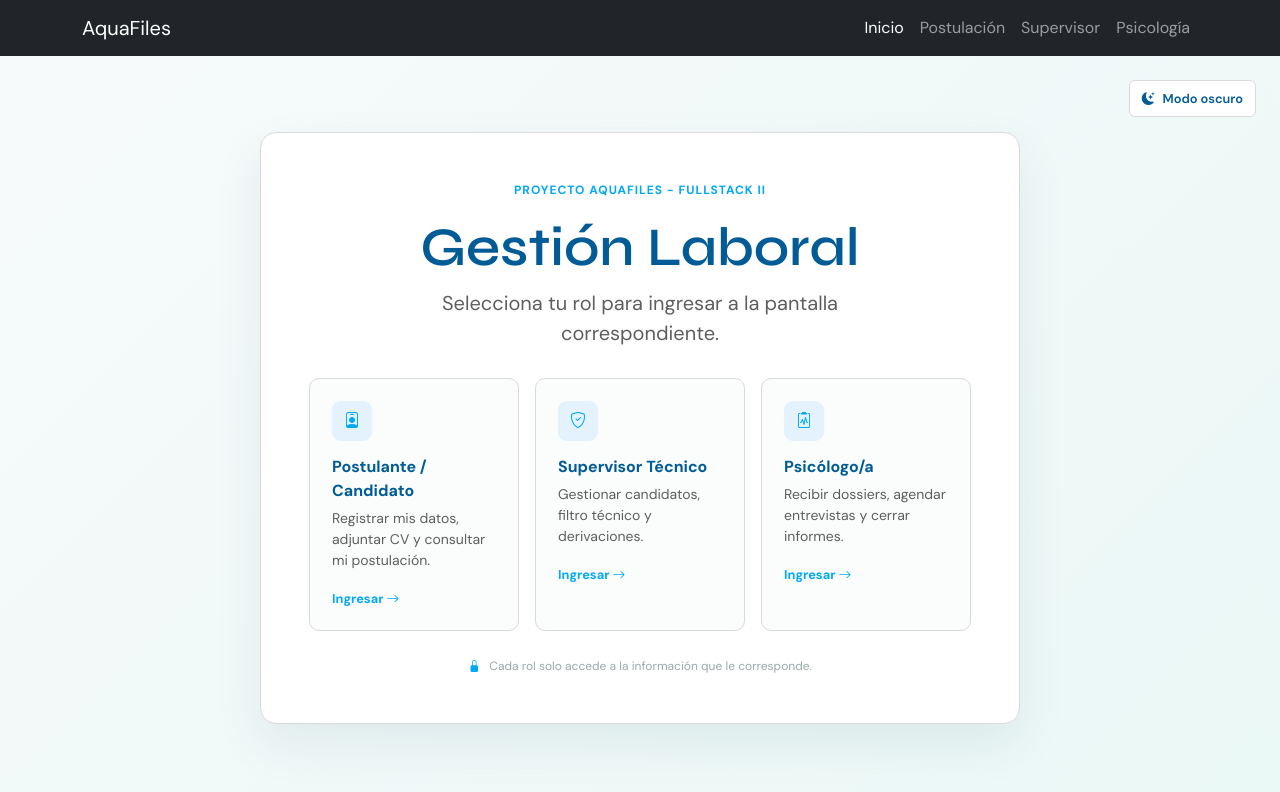
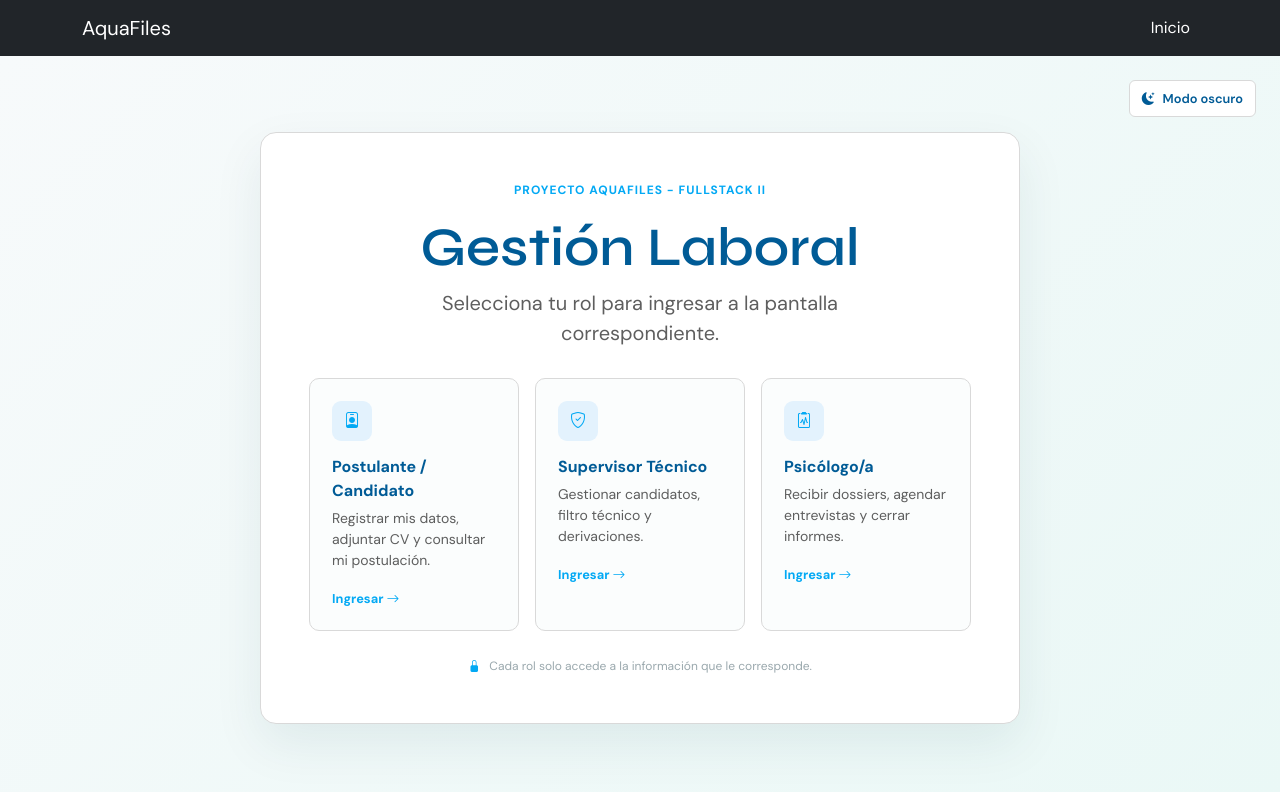
Before and after one commit to Linn-Unix/FullStack-II-002D-CasoAquaFiles, a React (Vite) app: page / in a window 1280 px wide. Shown: the top 792 px of the page. Built offline with nearby package versions, Linux system fonts and the light colour scheme.

Commit message:
feat: agregar ruta y enlace del dashboard

```diff
--- a/src/App.jsx
+++ b/src/App.jsx
@@ -3,20 +3,24 @@ import { useState } from 'react'
 import { Route, Routes } from 'react-router-dom'
 import './App.css'
 import AppNavbar from './components/AppNavbar'
+import RutaProtegida from './components/RutaProtegida'
 import { candidatosIniciales } from './data/candidatos'
+import { ROLES } from './data/roles'
+import DashboardPage from './pages/DashboardPage'
 import InicioPage from './pages/InicioPage'
 import NoEncontradaPage from './pages/NoEncontradaPage'
 import PostulacionPage from './pages/PostulacionPage'
 import PsicologoPage from './pages/PsicologoPage'
 import SupervisorPage from './pages/SupervisorPage'
 
-function App() {
+function App({ rolInicial = null }) {
   // 1. Estado principal: la lista de candidatos.
   //    Vive en App para que todas las páginas compartan los mismos datos.
   const [candidatos, setCandidatos] = useState(candidatosIniciales)
 
   // 2. id de la postulación del usuario que entra como postulante.
   const [idMiPostulacion, setIdMiPostulacion] = useState(null)
+  const [rol, setRol] = useState(rolInicial)
 
   // 3. Modo oscuro activado o no.
   const [modoOscuro, setModoOscuro] = useState(false)
@@ -46,27 +50,42 @@ function App() {
 
   return (
     <div className={modoOscuro ? 'theme-dark' : ''}>
-      <AppNavbar />
+      <AppNavbar rol={rol} />
 
       {/* 6. Rutas de la aplicación: cada dirección muestra una página distinta. */}
       <Routes>
-        <Route path="/" element={<InicioPage {...propsTema} />} />
+        <Route path="/" element={<InicioPage {...propsTema} alElegirRol={setRol} />} />
         <Route
           path="/postulacion"
-          element={<PostulacionPage {...propsTema} candidato={miPostulacion} alEnviar={agregarCandidato} />}
+          element={
+            <RutaProtegida rolActual={rol} rolesPermitidos={[ROLES.POSTULANTE]}>
+              <PostulacionPage {...propsTema} candidato={miPostulacion} alEnviar={agregarCandidato} />
+            </RutaProtegida>
+          }
         />
         <Route
           path="/supervisor"
-          element={          <SupervisorPage
-            {...propsTema}
-            candidatos={candidatos}
-            actualizarCandidato={actualizarCandidato}
-            alCrearSolicitud={crearSolicitud}
-          />}
+          element={
+            <RutaProtegida rolActual={rol} rolesPermitidos={[ROLES.SUPERVISOR]}>
+              <SupervisorPage {...propsTema} candidatos={candidatos} actualizarCandidato={actualizarCandidato} alCrearSolicitud={crearSolicitud} />
+            </RutaProtegida>
+          }
         />
         <Route
           path="/psicologo"
-          element={<PsicologoPage {...propsTema} candidatos={candidatos} actualizarCandidato={actualizarCandidato} />}
+          element={
+            <RutaProtegida rolActual={rol} rolesPermitidos={[ROLES.PSICOLOGO]}>
+              <PsicologoPage {...propsTema} candidatos={candidatos} actualizarCandidato={actualizarCandidato} />
+            </RutaProtegida>
+          }
+        />
+        <Route
+          path="/dashboard"
+          element={
+            <RutaProtegida rolActual={rol} rolesPermitidos={[ROLES.SUPERVISOR]}>
+              <DashboardPage {...propsTema} candidatos={candidatos} />
+            </RutaProtegida>
+          }
         />
         {/* "*" atrapa cualquier ruta que no exista. */}
         <Route path="*" element={<NoEncontradaPage />} />
--- a/src/components/AppNavbar.jsx
+++ b/src/components/AppNavbar.jsx
@@ -1,15 +1,18 @@
 import { Link, NavLink } from 'react-router-dom'
+import { NOMBRES_ROL, ROLES } from '../data/roles'
 
 // 1. Enlaces del menú. Usamos un arreglo para recorrerlo con map().
 const enlaces = [
-  { ruta: '/', texto: 'Inicio' },
-  { ruta: '/postulacion', texto: 'Postulación' },
-  { ruta: '/supervisor', texto: 'Supervisor' },
-  { ruta: '/psicologo', texto: 'Psicología' },
+  { ruta: '/postulacion', texto: 'Mi postulación', rol: ROLES.POSTULANTE },
+  { ruta: '/supervisor', texto: 'Panel supervisor', rol: ROLES.SUPERVISOR },
+  { ruta: '/dashboard', texto: 'Dashboard', rol: ROLES.SUPERVISOR },
+  { ruta: '/psicologo', texto: 'Panel psicolaboral', rol: ROLES.PSICOLOGO },
 ]
 
 // Este componente contiene la navegación principal.
-function AppNavbar() {
+function AppNavbar({ rol }) {
+  const enlacesVisibles = enlaces.filter((enlace) => enlace.rol === rol)
+
   return (
     <nav className="navbar navbar-expand-lg bg-dark" data-bs-theme="dark">
       <div className="container">
@@ -31,13 +34,14 @@ function AppNavbar() {
         </button>
 
         <div className="collapse navbar-collapse" id="menuPrincipal">
-          <div className="navbar-nav ms-auto">
-            {/* 3. NavLink marca con la clase "active" el enlace de la página actual. */}
-            {enlaces.map((enlace) => (
+          <div className="navbar-nav ms-auto align-items-lg-center">
+            <NavLink to="/" end className="nav-link">Inicio</NavLink>
+            {enlacesVisibles.map((enlace) => (
               <NavLink key={enlace.ruta} to={enlace.ruta} end className="nav-link">
                 {enlace.texto}
               </NavLink>
             ))}
+            {rol && <span className="badge rounded-pill text-bg-light ms-lg-2">Rol: {NOMBRES_ROL[rol]}</span>}
           </div>
         </div>
       </div>
```
Also changed, not shown: 1 other file (tests, documents, lock files or other folders).
